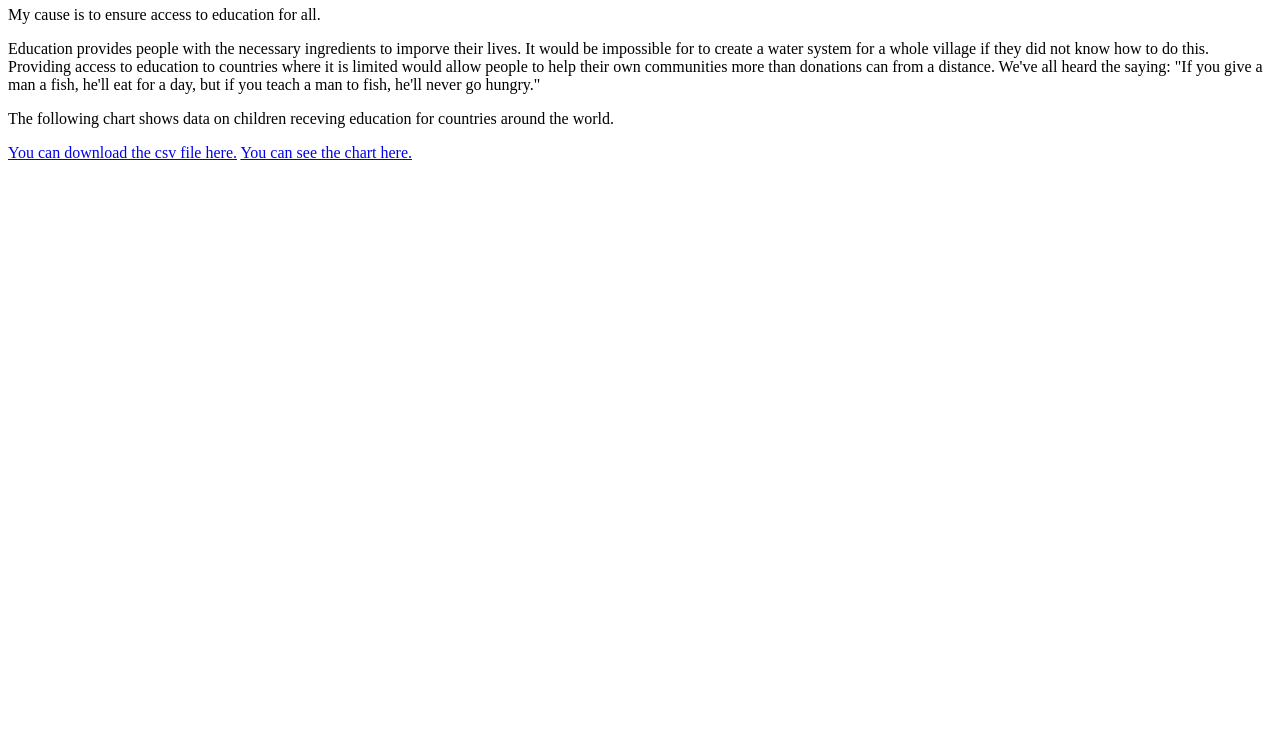
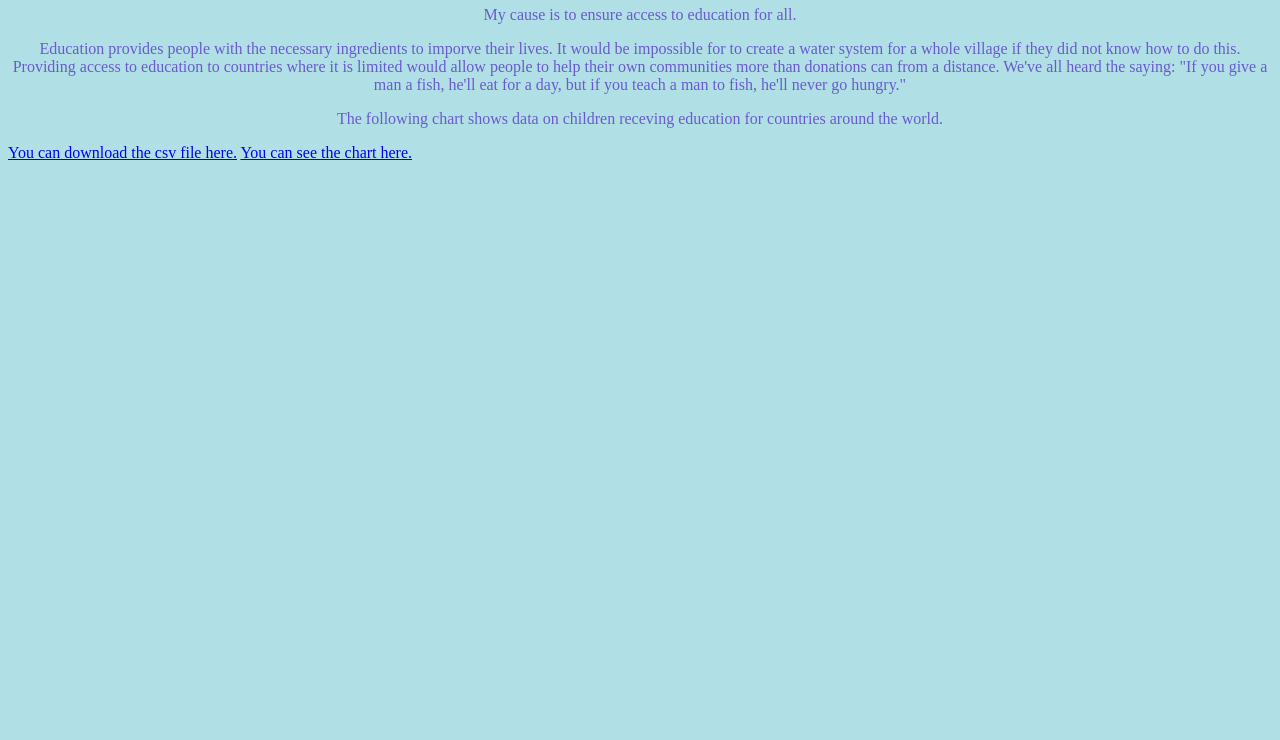
Before and after one commit to SarahBridges/cause, a plain HTML site: page index.html in a window 1280 px wide. Shown: the part 60-800 px from the top of the page. Drawn offline with Linux system fonts and the light colour scheme.

Commit message:
Update index.html

```diff
--- a/index.html
+++ b/index.html
@@ -1,7 +1,6 @@
 <html>
 <head>
-<style src="css.css">
-</style>
+<link href="css.css" type="text/css" rel="stylesheet" /link>
 </head>
 <body>
 <h1>Cause</h1>
```
